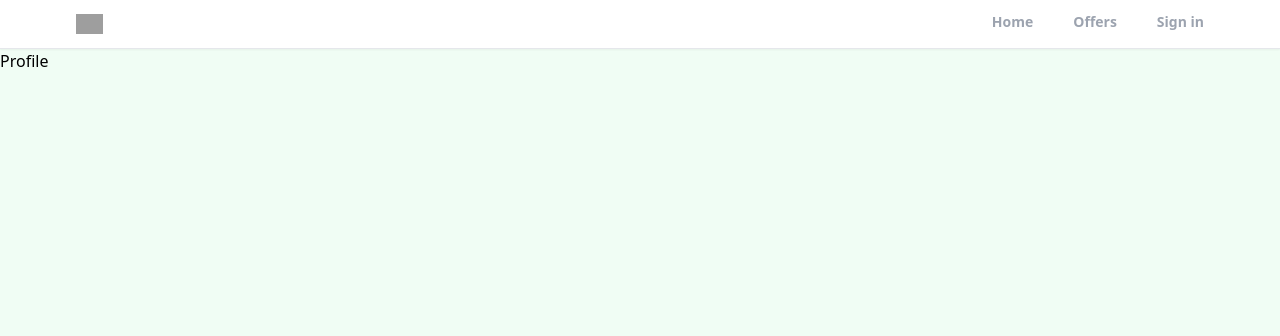
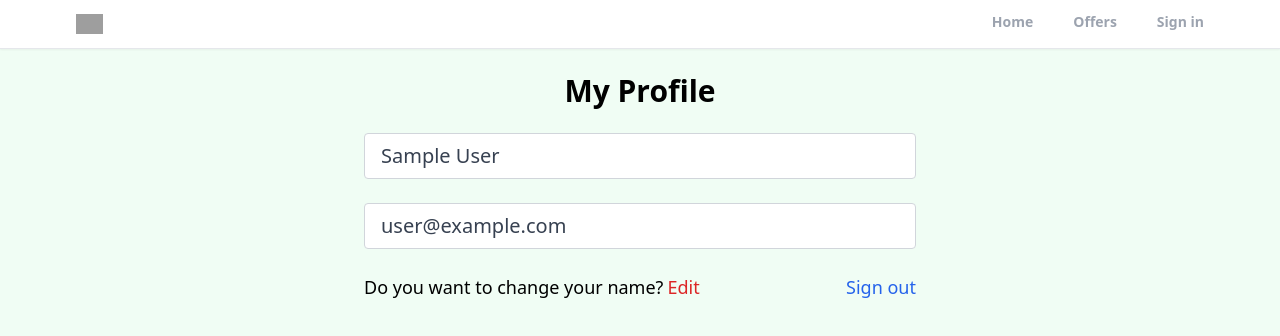
Before and after one commit to Singamsai/Realton-project, a React (Create React App) app: page /profile in a window 1280 px wide. Shown: the top 336 px of the page. Built offline with nearby package versions, Linux system fonts and the light colour scheme; no server answers; sample sign-in values are in the browser's storage; grey boxes are pictures that could not be loaded.

Commit message:
create private route and custom hook for protecting the profile page and the logout functionality

```diff
--- a/src/App.js
+++ b/src/App.js
@@ -8,6 +8,7 @@
 import Header from './components/Header';
 import { ToastContainer } from 'react-toastify';
 import 'react-toastify/dist/ReactToastify.css';
+import PrivateRoute from './components/PrivateRoute';
 
 function App() {
   return (
@@ -16,7 +17,9 @@
         <Header/>
         <Routes>
           <Route path='/' element={<Home/>}></Route>
-          <Route path='/profile' element={<Profile/>}></Route>
+          <Route path='profile' element={<PrivateRoute/>}>
+            <Route path='/profile' element={<Profile/>}/>
+          </Route>
           <Route path='/sign-in' element={<SignIn/>}></Route>
           <Route path='/sign-up' element={<SignUp/>}></Route>
           <Route path='/forgot-password' element={<ForgotPassword />}></Route>
--- /dev/null
+++ b/src/components/PrivateRoute.jsx
@@ -0,0 +1,14 @@
+import React from 'react'
+import {Outlet, Navigate} from 'react-router-dom';
+import {useAuthStatus} from '../hooks/useAuthStatus';
+
+const PrivateRoute = () => {
+    const {loggedIn, checkingStatus} = useAuthStatus();
+    if(checkingStatus){
+        return <h3>Loading...</h3>
+    }
+    return loggedIn ? <Outlet /> : <Navigate to="/sign-in" />
+
+}
+
+export default PrivateRoute
--- /dev/null
+++ b/src/hooks/useAuthStatus.jsx
@@ -0,0 +1,18 @@
+import { getAuth, onAuthStateChanged } from 'firebase/auth';
+import React, { useEffect, useState } from 'react'
+
+export function useAuthStatus() {
+    const [loggedIn, setLoggedIn] = useState(false)
+    const [checkingStatus, setCheckingStatus] = useState(true);
+
+    useEffect(()=>{
+        const auth = getAuth()
+        onAuthStateChanged(auth, (user)=>{
+            if(user){
+                setLoggedIn(true)
+            }
+            setCheckingStatus(false)
+        }, [])
+    })
+    return {loggedIn, checkingStatus}
+}
--- a/src/pages/ForgotPassword.jsx
+++ b/src/pages/ForgotPassword.jsx
@@ -1,12 +1,24 @@
+import { getAuth, sendPasswordResetEmail } from 'firebase/auth';
 import React from 'react'
 import { useState } from 'react';
 import {Link} from "react-router-dom"
+import { toast } from 'react-toastify';
 import OAth from '../components/OAth';
 
 const ForgotPassword = () => {
   const [email, setEmail] = useState('')
   function onChange(e){
     setEmail(e.target.value);
+  }
+  async function onSubmit(e){
+     e.preventDefault()
+     try {
+      const auth = getAuth()
+      await sendPasswordResetEmail(auth, email)
+      toast.success('sent successfully')
+     } catch (error) {
+      toast.error("Could not send reset password")
+     }
   }
   return (
     <section>
@@ -17,7 +29,7 @@
           alt="key" className='w-full rounded-2xl'></img>
         </div>
         <div className='w-full md:w-[67%] lg:w-[40%] lg:ml-20 '>
-          <form >
+          <form onSubmit={onSubmit}>
             <input  type="email" id="email" value={email}
             onChange={onChange}
             placeholder="Email Address"
--- a/src/pages/Profile.jsx
+++ b/src/pages/Profile.jsx
@@ -1,11 +1,54 @@
-import React from 'react'
+import { React, useState } from "react";
+import {getAuth} from 'firebase/auth'
+import { useNavigate } from "react-router";
 
 const Profile = () => {
+  const navigate = useNavigate()
+  const auth = getAuth();
+  const [formData, setFormData] = useState({
+    name: auth.currentUser.displayName,
+    email: auth.currentUser.email,
+  });
+  function onLogout(){
+    auth.signOut()
+    navigate('/')
+  }
   return (
-    <div>
-      Profile
-    </div>
-  )
-}
+    <>
+      <section className="max-w-6xl mx-auto flex flex-col justify-center items-center">
+        <h1 className="text-3xl text-center mt-6 font-bold ">My Profile</h1>
+        <div className="w-full md:w-[50%] mt-6 px-3 ">
+          <form>
+            {/* Name Input  */}
+            <input
+              type="text"
+              id="name"
+              value={formData.name}
+              disabled
+              className="w-full px-4 py-2 text-xl mb-6 text-gray-700 bg-white border-gray-300
+            rounded transition ease-in-out"
+            />
+            {/* email input  */}
+            <input
+              type="email"
+              id="email"
+              value={formData.email}
+              disabled
+              className="w-full px-4 py-2 text-xl mb-6 text-gray-700 bg-white border-gray-300
+            rounded transition ease-in-out"
+            />
+            <div className="flex justify-between mb-6 whitespace-nowrap text-sm sm:text-lg">
+              <p className="flex items-center  ">
+                Do you want to change your name?
+                <span className="text-red-600 hover:text-red-800 transition ease-in-out duration-200 ml-1 cursor-pointer">Edit</span>
+              </p>
+              <p onClick={onLogout} className="text-blue-600 hover:text-blue-800 transition ease-in-out duration-200 cursor-pointer">Sign out</p>
+            </div>
+          </form>
+        </div>
+      </section>
+    </>
+  );
+};
 
-export default Profile
+export default Profile;
```
